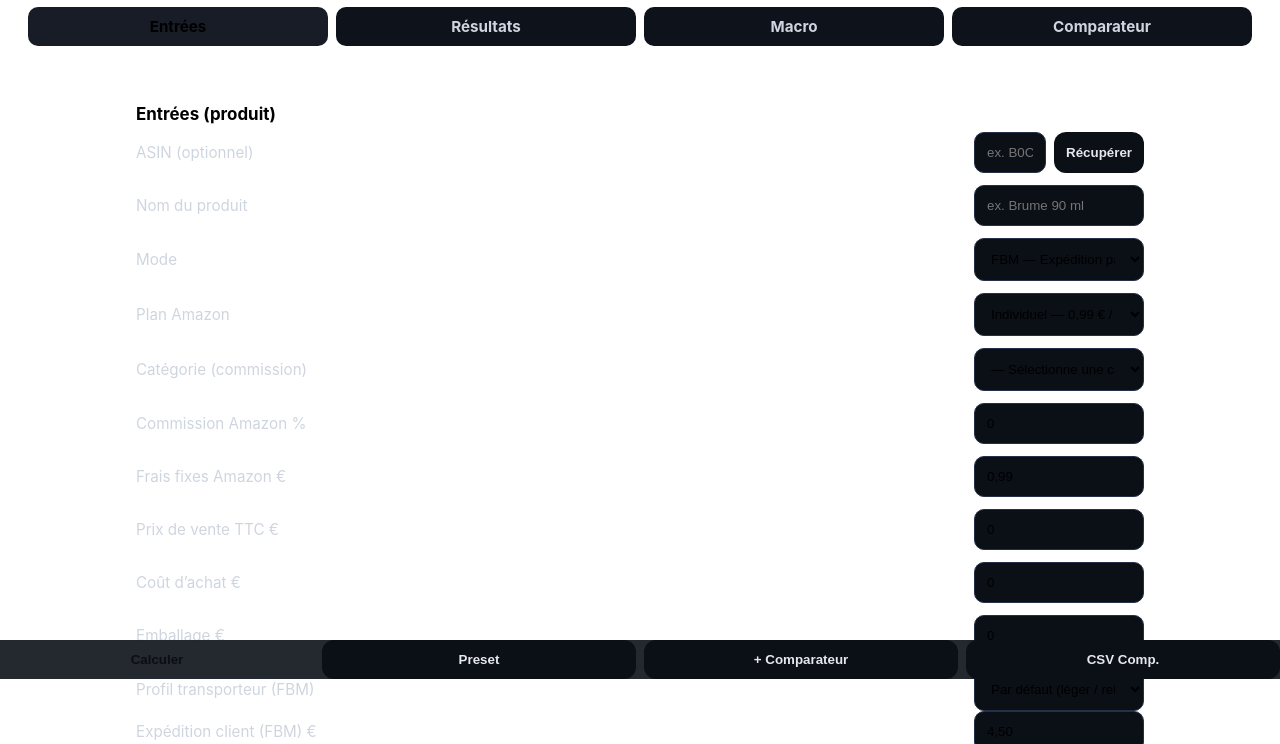
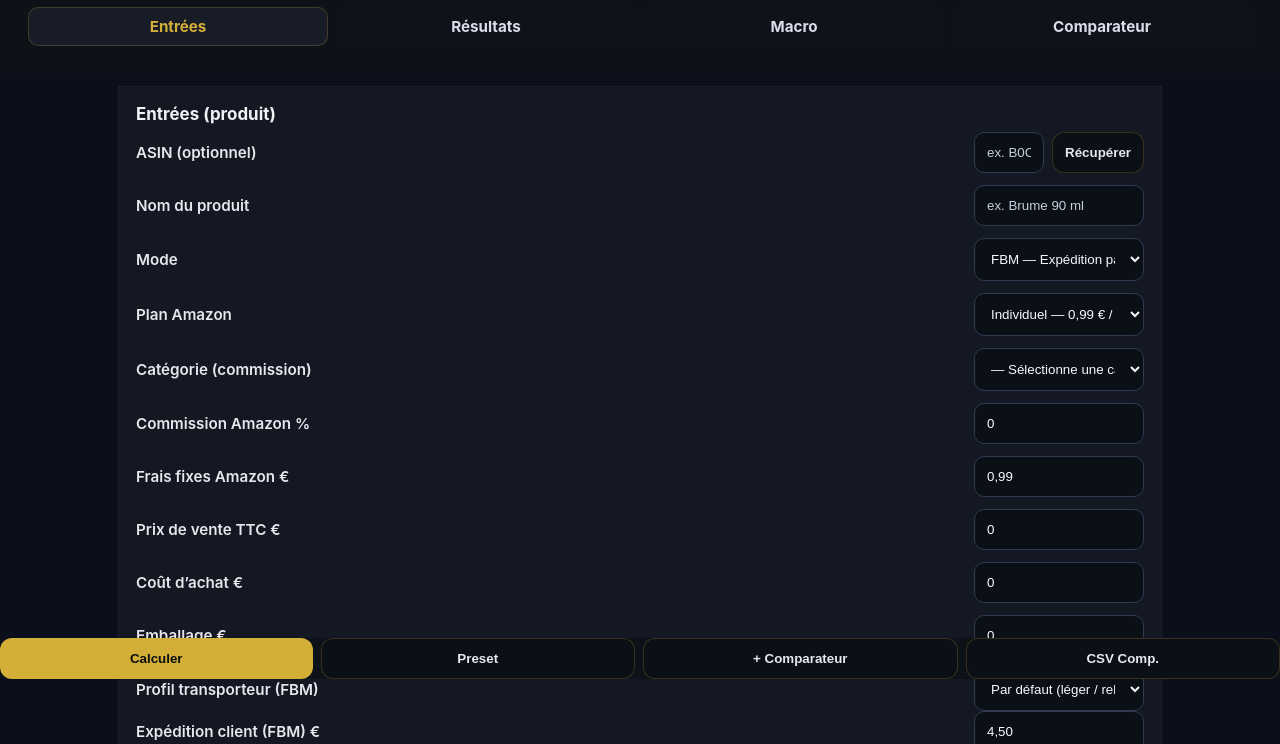
Before and after one commit to maximehamchaoui-bit/Calculatrice-Amazon-FBM, a plain HTML site: page index.html in a window 1280 px wide. Shown: the part 121-865 px from the top of the page. Drawn offline with Linux system fonts and the light colour scheme.

Commit message:
Update style.css

```diff
--- a/style.css
+++ b/style.css
@@ -126,4 +126,59 @@
   .splash img{width:62%; filter: drop-shadow(0 6px 20px rgba(212,175,55,.35));}
   @keyframes pop{0%{transform:scale(.9);opacity:.2} 100%{transform:scale(1);opacity:1}}
   @media (prefers-reduced-motion: reduce){ .splash .card{animation:none} }
+/* === PATCH LISIBILITÉ (iPhone) === */
+
+/* Page 100% sombre + color-scheme pour iOS */
+:root { color-scheme: dark; }
+body { background: #0b0f1c !important; }
+
+.hero {
+  background: #0f1118 !important;                 /* plein, sans transparence */
+  border-bottom-color: #2a3146 !important;
+}
+section { background: #141822 !important; border-color: #23293a !important; }
+
+/* Titres/labels plus contrastés */
+h1, h2 { color: #f1f2f6 !important; }
+label { color: #e6e8ee !important; font-weight: 600; }
+
+/* Inputs : fond + texte + placeholder très lisibles */
+input, select {
+  background: #0b0f16 !important;
+  color: #f7f9ff !important;
+  border: 1px solid #323a52 !important;
+}
+input:focus, select:focus {
+  border-color: #d4af37 !important;
+  box-shadow: 0 0 0 3px rgba(212,175,55,.25) !important;
+}
+input::placeholder { color: #c7cfdd !important; opacity: 1; }
+select option { background: #0b0f16; color: #e6e8ee; }
+
+/* Onglets : actif bien lisible, inactif gris foncé */
+.tab { background:#0e121b !important; color:#d9dee8 !important; border-color:#23293a !important; }
+.tab.active {
+  background:#171c27 !important;
+  color:#d4af37 !important;
+  border-color: rgba(212,175,55,.28) !important;
+  box-shadow: 0 0 0 1px rgba(212,175,55,.22) inset !important;
+}
+
+/* KPIs : bordure dorée douce, texte clair */
+.kpi { border-color: rgba(212,175,55,.25) !important; background:#0d1320 !important; }
+.kpi .value { color:#f5f7fb !important; }
+
+/* Boutons : noir/doré, lisibles */
+button { background:#d4af37 !important; color:#0b0f12 !important; }
+button.secondary { background:#0b0f16 !important; color:#e6e8ee !important; border:1px solid rgba(212,175,55,.22) !important; }
+
+/* Bar d’actions bien séparée */
+.bar { background: rgba(13,17,25,.95) !important; border-top-color:#23293a !important; }
+
+/* Tableau : traits plus visibles */
+th, td { border-bottom-color:#1f2536 !important; }
+td:first-child, th:first-child { background:#141822 !important; }
+
+/* Splash : fond bien sombre */
+.splash { background:#0b0f1c !important; }
 </style>
```
